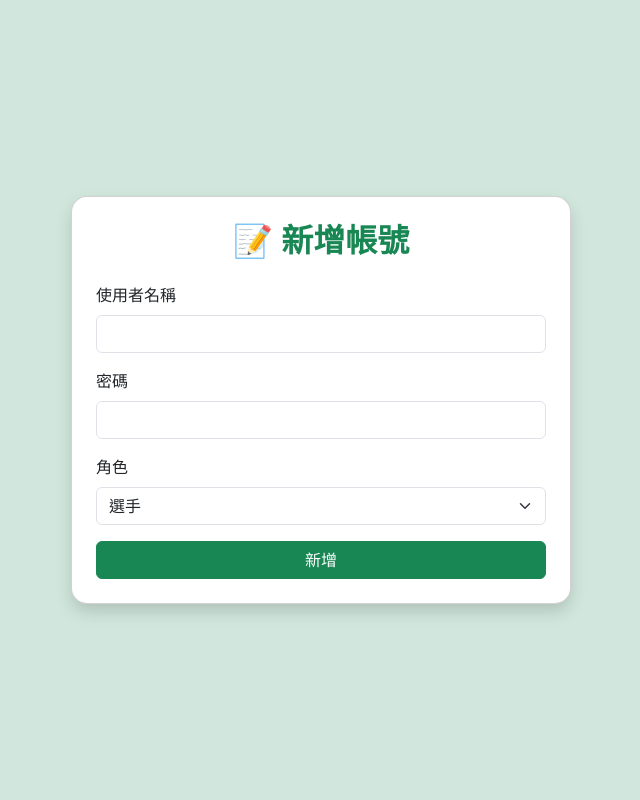
After one commit to vxnnio/sport_analytics, a Flask app: page /admin/register in a window 1280 px wide. The commit adds this page. Shown: the whole page, without its empty margins (319-959 px from the left). Run offline with Flask 3, Linux system fonts and the light colour scheme.

Commit message:
新增使用者管理頁面，加入搜尋功能和新增帳號按鈕

```diff
--- a/app/routes/admin.py
+++ b/app/routes/admin.py
@@ -119,3 +119,29 @@ def delete_user(user_id):
     flash('🗑️ 使用者已刪除')  # 顯示提示訊息
 
     return redirect(url_for('admin.user_management'))  # 重定向到用戶管理頁面
+
+@admin_bp.route('/register', methods=['GET', 'POST'])
+def register():
+    if request.method == 'POST':
+        username = request.form['username']
+        password = request.form['password']
+        role = request.form['role']
+
+        with get_db() as db:  # 用 contextmanager 開啟 session
+            existing_user = db.query(User).filter_by(username=username).first()
+            if existing_user:
+                flash('使用者名稱已存在')
+                return redirect(url_for('auth.register'))  # 修正這裡的 endpoint 名稱
+
+            new_user = User(
+                username=username,
+                password=generate_password_hash(password),
+                role=role
+            )
+            db.add(new_user)
+            db.commit()
+
+            flash('註冊成功，請登入')
+            return redirect(url_for('admin.user_management'))
+
+    return render_template('admin/register.html')
--- a/app/templates/admin/dashboard.html
+++ b/app/templates/admin/dashboard.html
@@ -80,7 +80,6 @@
 
         <div class="d-grid gap-2 mt-3">
             <a href="/admin/management" class="btn btn-yellow">👀 查看目前使用者</a>
-            <a href="/admin/create_coach" class="btn btn-yellow">➕ 新增教練帳號</a>
             </div>
       </div>
     </div>
--- /dev/null
+++ b/app/templates/admin/register.html
@@ -0,0 +1,49 @@
+<!DOCTYPE html>
+<html lang="zh-Hant">
+  <head>
+    <meta charset="UTF-8" />
+    <title>註冊 - 運動員系統</title>
+    <meta name="viewport" content="width=device-width, initial-scale=1" />
+    <link
+      href="https://cdn.jsdelivr.net/npm/bootstrap@5.3.0/dist/css/bootstrap.min.css"
+      rel="stylesheet"
+    />
+  </head>
+  <body
+    class="bg-success-subtle d-flex align-items-center justify-content-center min-vh-100"
+  >
+    <div
+      class="card shadow rounded-4 p-4"
+      style="max-width: 500px; width: 100%"
+    >
+      <h2 class="text-center text-success fw-bold mb-4">📝 新增帳號</h2>
+      <form method="POST">
+        <div class="mb-3">
+          <label class="form-label">使用者名稱</label>
+          <input type="text" name="username" class="form-control" required />
+        </div>
+        <div class="mb-3">
+          <label class="form-label">密碼</label>
+          <input
+            type="password"
+            name="password"
+            class="form-control"
+            required
+          />
+        </div>
+        <div class="mb-3">
+          <label class="form-label">角色</label>
+          <select name="role" class="form-select" required>
+            <option value="athlete">選手</option>
+            <option value="coach">教練</option>
+            <option value="admin">管理員</option>
+          </select>
+        </div>
+        <button type="submit" class="btn btn-success w-100">新增</button>
+      </form>
+
+    </div>
+
+    <script src="https://cdn.jsdelivr.net/npm/bootstrap@5.3.0/dist/js/bootstrap.bundle.min.js"></script>
+  </body>
+</html>
--- a/app/templates/admin/user_management.html
+++ b/app/templates/admin/user_management.html
@@ -7,7 +7,10 @@
 </head>
 <body>
 <div class="container py-5">
-  <h2 class="text-center fw-bold mb-4">👥 使用者帳號管理</h2>
+  <div class="d-flex justify-content-between align-items-center mb-4">
+    <h2 class="fw-bold mb-0">👥 使用者帳號管理</h2>
+    <a href=register class="btn btn-success">➕ 新增帳號</a>
+  </div>
 
   <!-- 搜尋功能 -->
   <form method="GET" class="row mb-4">
```
